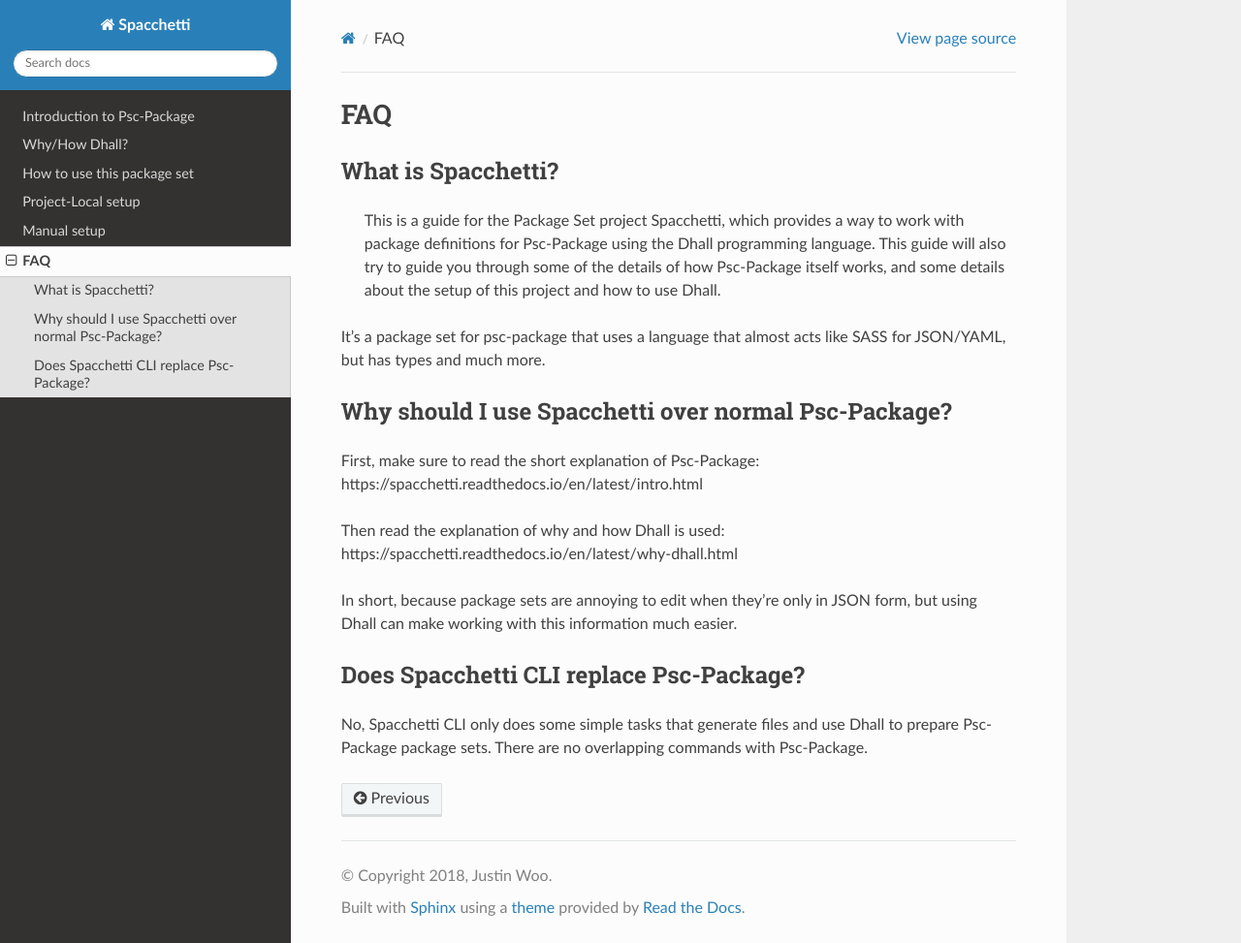
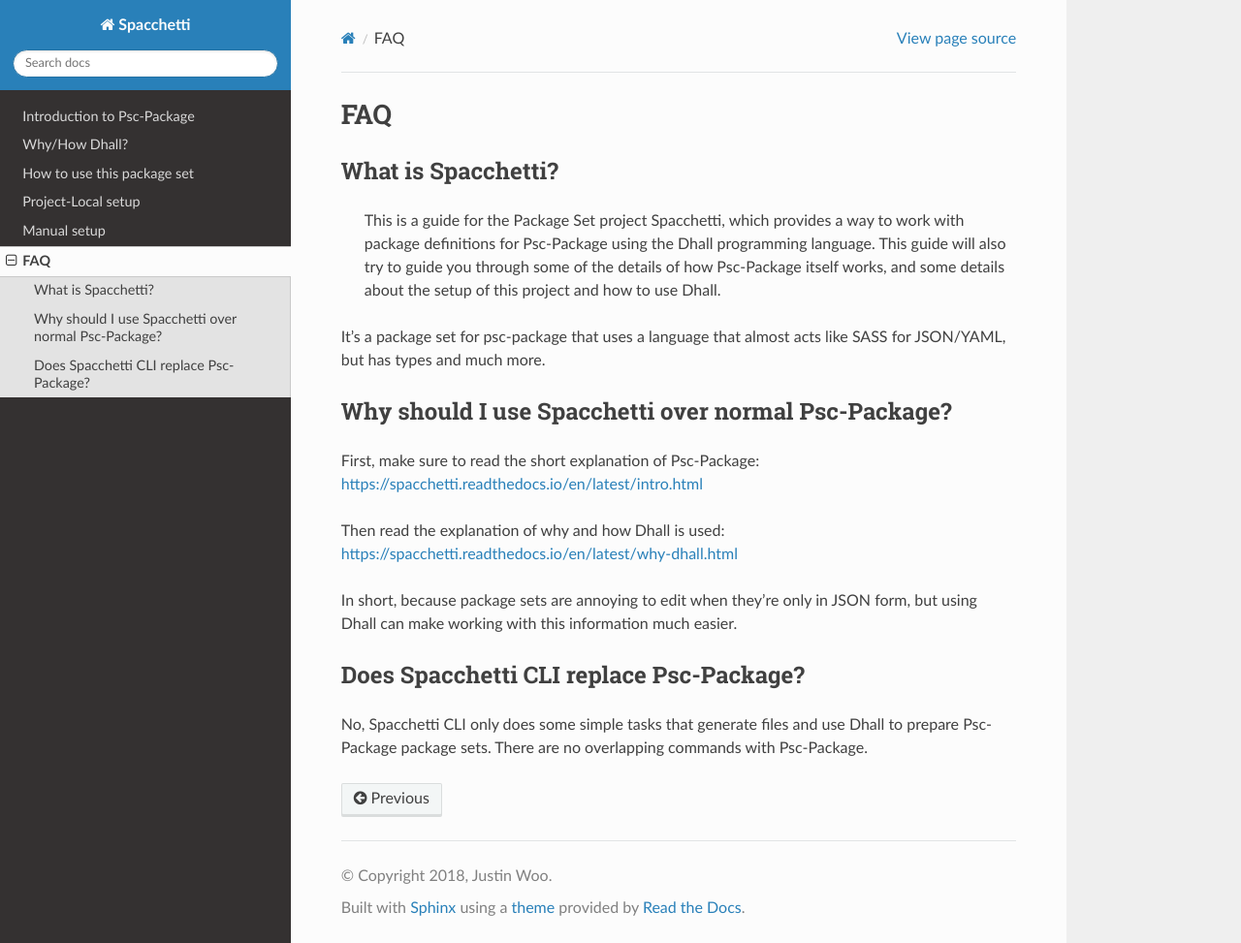
Before and after one commit to spacchetti/spacchetti, a Sphinx documentation site: the page built from docs/faq.md, in a window 1280 px wide and 973 px high. Shown: the whole window at 97% size. Built offline with Sphinx 7.4.7 and the Read the Docs theme 2.0.0, drawn with Linux system fonts in a browser that asks for light colours.

Commit message:
Update faq.md

```diff
--- a/docs/faq.md
+++ b/docs/faq.md
@@ -8,9 +8,9 @@ It's a package set for psc-package that uses a language that almost acts like SA
 
 ## Why should I use Spacchetti over normal Psc-Package?
 
-First, make sure to read the short explanation of Psc-Package: https://spacchetti.readthedocs.io/en/latest/intro.html
+First, make sure to read the short explanation of Psc-Package: <https://spacchetti.readthedocs.io/en/latest/intro.html>
 
-Then read the explanation of why and how Dhall is used: https://spacchetti.readthedocs.io/en/latest/why-dhall.html
+Then read the explanation of why and how Dhall is used: <https://spacchetti.readthedocs.io/en/latest/why-dhall.html>
 
 In short, because package sets are annoying to edit when they're only in JSON form, but using Dhall can make working with this information much easier.
 
```
